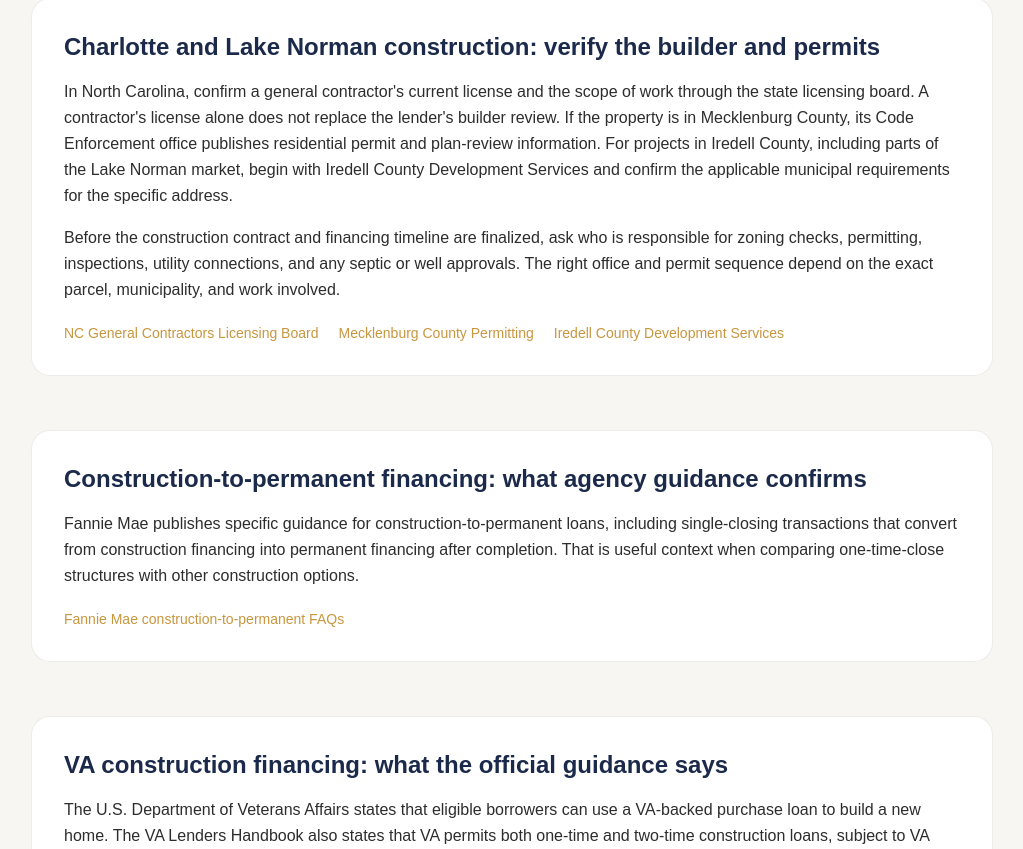
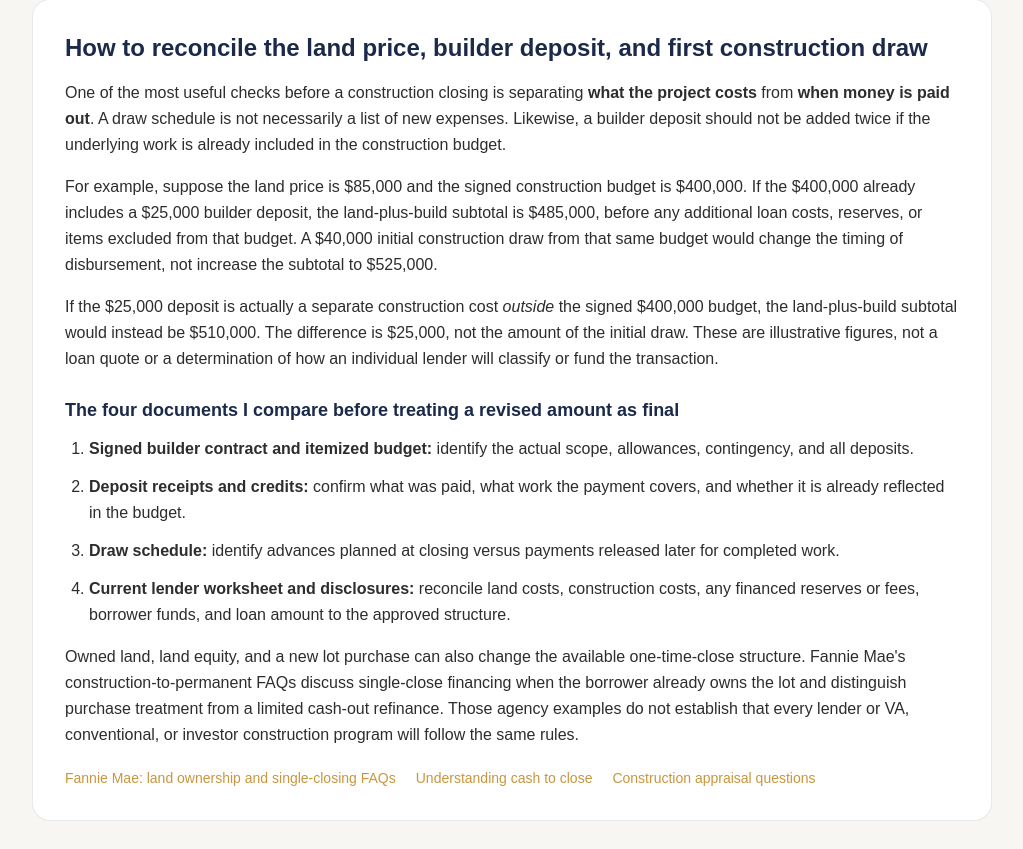
Before and after one commit to JLshope12/jacob-shope-mortgage, a Next.js app: page /construction-loans-charlotte in a window 1280 px wide. Shown: the part 1851-2700 px from the top of the page, without its empty margins (128-1151 px from the left). Built offline with nearby package versions, Linux system fonts and the light colour scheme.

Commit message:
SEO: clarify construction budget, builder deposit, draw reconciliation and land ownership

```diff
--- a/app/construction-loans-charlotte/page.tsx
+++ b/app/construction-loans-charlotte/page.tsx
@@ -39,6 +39,14 @@ const FAQS = [
     "Can eligible veterans use VA financing to build a home?",
     "VA guidance confirms that eligible borrowers may use VA-backed purchase financing to build a new home, and the VA Lenders Handbook permits both one-time and two-time construction loans subject to program and lender requirements.",
   ],
+  [
+    "Is the initial construction draw an additional project cost?",
+    "Not when that draw releases money already accounted for in the financed construction budget. The draw schedule describes when funds are disbursed; the cost budget describes what the project costs. Both documents should be reconciled before closing.",
+  ],
+  [
+    "Should a builder deposit be added to the construction budget?",
+    "Only if the deposit represents a real project cost that is not already included in the itemized budget. First confirm what the deposit covers, whether it has already been paid, and how the lender will treat it. Do not add the same cost twice.",
+  ],
 ] as const;
 
 export default function ConstructionLoansCharlottePage() {
@@ -54,7 +62,7 @@ export default function ConstructionLoansCharlottePage() {
         author: { "@id": `${origin}/#jacob-shope` },
         publisher: { "@id": `${origin}/#mpire-financial` },
         mainEntityOfPage: { "@id": `${pageUrl}#webpage` },
-        dateModified: "2026-11-06",
+        dateModified: "2026-11-17",
         citation: [FANNIE_CTP_URL, VA_PURCHASE_URL, VA_HANDBOOK_URL, NC_CONTRACTOR_LOOKUP_URL, MECK_PERMIT_URL, IREDELL_PERMIT_URL],
       },
       {
@@ -148,6 +156,44 @@ export default function ConstructionLoansCharlottePage() {
           </p>
         </section>
 
+        <section className="mt-14 rounded-2xl border border-navy/10 bg-white p-8">
+          <h2 className="text-2xl font-bold text-navy">How to reconcile the land price, builder deposit, and first construction draw</h2>
+          <p className="mt-4 leading-relaxed text-charcoal">
+            One of the most useful checks before a construction closing is separating <strong>what the project costs</strong> from
+            <strong> when money is paid out</strong>. A draw schedule is not necessarily a list of new expenses. Likewise,
+            a builder deposit should not be added twice if the underlying work is already included in the construction budget.
+          </p>
+          <p className="mt-4 leading-relaxed text-charcoal">
+            For example, suppose the land price is $85,000 and the signed construction budget is $400,000.
+            If the $400,000 already includes a $25,000 builder deposit, the land-plus-build subtotal is $485,000,
+            before any additional loan costs, reserves, or items excluded from that budget. A $40,000 initial construction
+            draw from that same budget would change the timing of disbursement, not increase the subtotal to $525,000.
+          </p>
+          <p className="mt-4 leading-relaxed text-charcoal">
+            If the $25,000 deposit is actually a separate construction cost <em>outside</em> the signed $400,000 budget,
+            the land-plus-build subtotal would instead be $510,000. The difference is $25,000, not the amount of the initial draw.
+            These are illustrative figures, not a loan quote or a determination of how an individual lender will classify or fund the transaction.
+          </p>
+          <h3 className="mt-6 text-lg font-bold text-navy">The four documents I compare before treating a revised amount as final</h3>
+          <ol className="mt-3 list-decimal space-y-3 pl-6 leading-relaxed text-charcoal">
+            <li><strong>Signed builder contract and itemized budget:</strong> identify the actual scope, allowances, contingency, and all deposits.</li>
+            <li><strong>Deposit receipts and credits:</strong> confirm what was paid, what work the payment covers, and whether it is already reflected in the budget.</li>
+            <li><strong>Draw schedule:</strong> identify advances planned at closing versus payments released later for completed work.</li>
+            <li><strong>Current lender worksheet and disclosures:</strong> reconcile land costs, construction costs, any financed reserves or fees, borrower funds, and loan amount to the approved structure.</li>
+          </ol>
+          <p className="mt-4 leading-relaxed text-charcoal">
+            Owned land, land equity, and a new lot purchase can also change the available one-time-close structure.
+            Fannie Mae&apos;s construction-to-permanent FAQs discuss single-close financing when the borrower already owns
+            the lot and distinguish purchase treatment from a limited cash-out refinance. Those agency examples do not
+            establish that every lender or VA, conventional, or investor construction program will follow the same rules.
+          </p>
+          <div className="mt-5 flex flex-wrap gap-x-5 gap-y-3 text-sm font-medium">
+            <a href={FANNIE_CTP_URL} target="_blank" rel="noopener noreferrer" className="text-gold hover:underline">Fannie Mae: land ownership and single-closing FAQs</a>
+            <Link href="/mortgage-closing-costs-charlotte" className="text-gold hover:underline">Understanding cash to close</Link>
+            <Link href="/mortgage-appraisal-charlotte" className="text-gold hover:underline">Construction appraisal questions</Link>
+          </div>
+        </section>
+
         <section className="mt-14 rounded-2xl bg-white p-8 ring-1 ring-navy/5">
           <h2 className="text-2xl font-bold text-navy">Charlotte and Lake Norman construction: verify the builder and permits</h2>
           <p className="mt-4 leading-relaxed text-charcoal">
```
